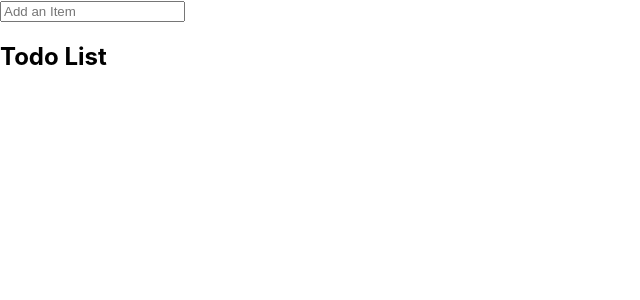
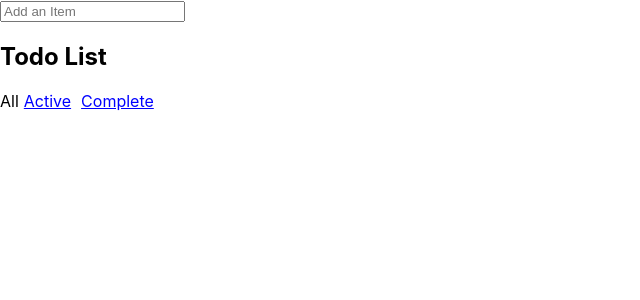
Before and after one commit to jedCode28/React_Class_Todos, a React (Create React App) app: page / in a window 1280 px wide. Shown: the top 300 px of the page, without its empty margins (0-640 px from the left). Built offline with nearby package versions, Linux system fonts and the light colour scheme.

Commit message:
complete except styles

```diff
--- a/src/App.js
+++ b/src/App.js
@@ -1,8 +1,13 @@
 import React, { Component } from 'react';
 import List from './List';
 import TodoForm from './TodoForm';
+import Footer from './Footer';
 class App extends Component {
-  state = { todos: [] };
+  state = { todos: [], filter: 'All' };
+
+  setFilter = (filter) => {
+    this.setState({filter})
+  }
 
   getUniqId = () => {
     // This is only a helper function for id's since no db
@@ -32,12 +37,25 @@ class App extends Component {
     })
   }
 
+  visibleItems = () => {
+    const { todos, filter } = this.state;
+    switch(filter){
+      case 'Active':
+        return todos.filter( t => !t.complete )
+      case 'Complete':
+        return todos.filter( t => t.complete )
+      default:
+        return todos;
+    }
+  }
+
   render() {
-    const { todos } = this.state;
+    const { todos, filter } = this.state;
     return(
       <div>
         <TodoForm addItem={this.addItem} />
-        <List name="Todo List" items={todos} todoClick={this.handleClick} />
+        <List name="Todo List" items={this.visibleItems()} todoClick={this.handleClick} />
+        <Footer filter={filter} setFilter={this.setFilter} />
       </div>
     );
   }
--- /dev/null
+++ b/src/Footer.js
@@ -0,0 +1,25 @@
+import React from 'react';
+
+const styles = {
+  link: {
+    cursor: 'pointer',
+    textDecoration: 'underline',
+    color: 'blue',
+    marginLeft: '5px',
+    marginRight: '5px',
+  }
+}
+
+const filterLink = (current, name, setFilter) => {
+  if(current === name)
+    return <span>{name}</span>
+  else
+    return <span style={styles.link} onClick={() => setFilter(name) }>{name}</span>
+}
+
+const Footer = ({ filter, setFilter }) => (
+  <div>
+    { ['All', 'Active', 'Complete'].map( f => filterLink(filter, f, setFilter) ) }
+  </div>
+)
+export default Footer;
```
